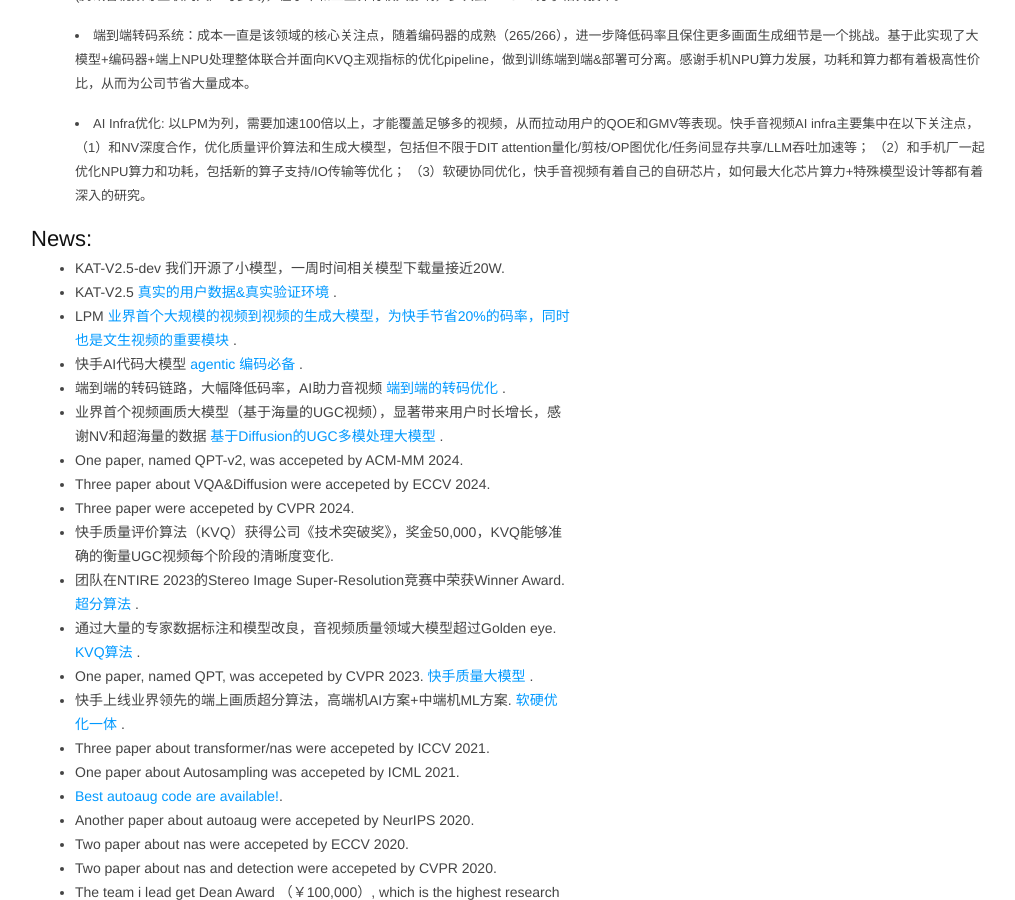
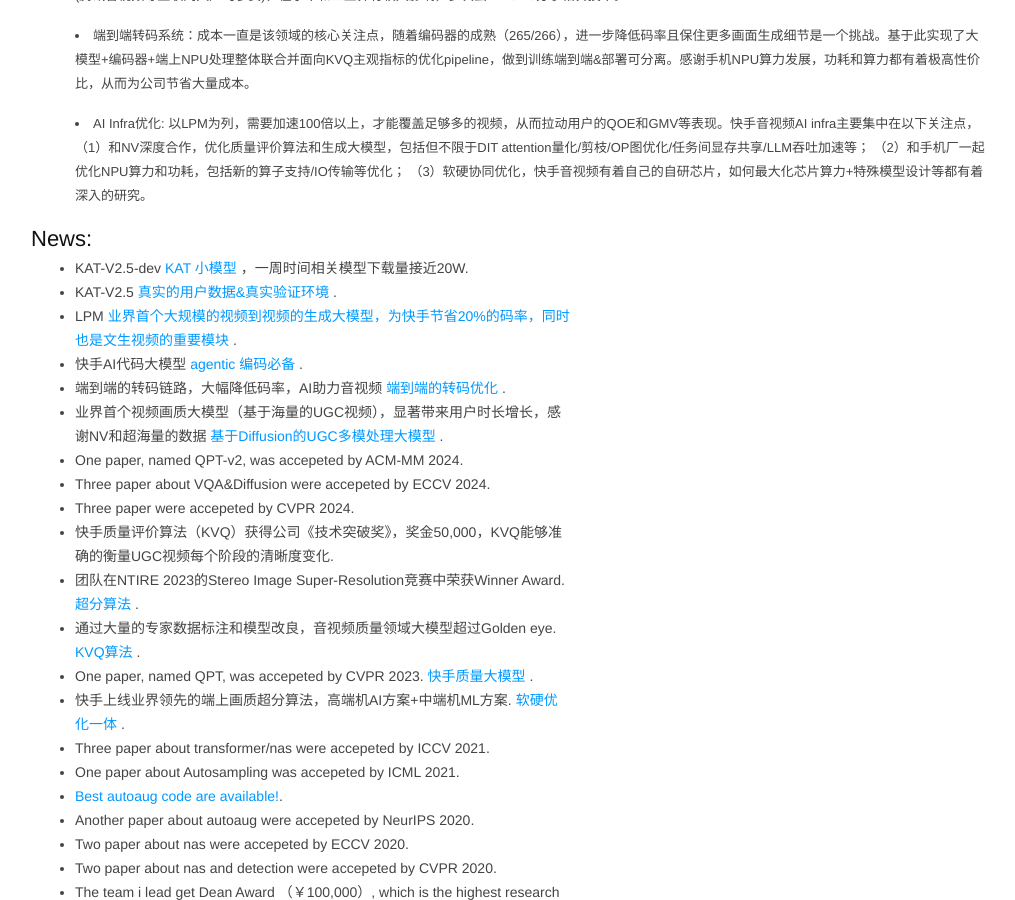
Before and after one commit to msunming/msunming.github.io, a Jekyll site: the page index.html, which Jekyll copies as it is, in a window 1280 px wide and 900 px high, scrolled down 1352 px. Shown: the whole window, without its empty margins (129-1144 px from the left). Built offline with Jekyll 4.4.1, drawn with Linux system fonts in a browser that asks for light colours.

Commit message:
Update index.html

```diff
--- a/index.html
+++ b/index.html
@@ -497,7 +497,7 @@ pre .markdown .emphasis {
 
 	        <h2>News:</h2>
 		<ul>
-		<li> KAT-V2.5-dev <a href="https://huggingface.co/Kwaipilot/KAT-Coder-V2.5-Dev"> </a>我们开源了小模型，一周时间相关模型下载量接近20W.</li>
+		<li> KAT-V2.5-dev <a href="https://huggingface.co/Kwaipilot/KAT-Coder-V2.5-Dev"> KAT 小模型</a> ，一周时间相关模型下载量接近20W.</li>
 		<li> KAT-V2.5 <a href="https://arxiv.org/abs/2607.05471"> 真实的用户数据&真实验证环境 </a> .</li>
 		<li> LPM <a href="https://arxiv.org/pdf/2607.13460"> 业界首个大规模的视频到视频的生成大模型，为快手节省20%的码率，同时也是文生视频的重要模块 </a> .</li>
 		<li> 快手AI代码大模型 <a href="https://mp.weixin.qq.com/s/NLsNjSpVIRyZaFxKJ0D-Fw"> agentic 编码必备 </a> .</li>
```
